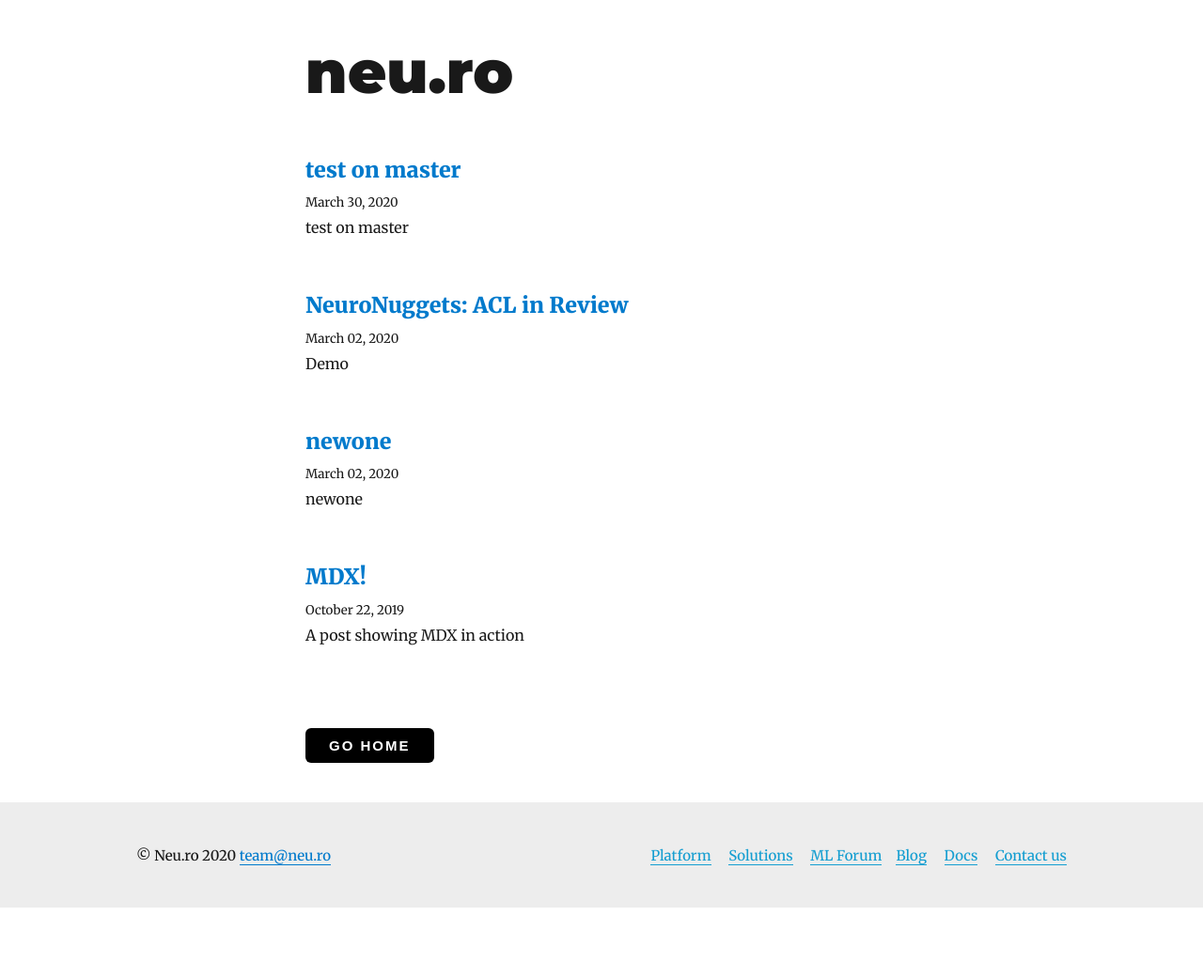
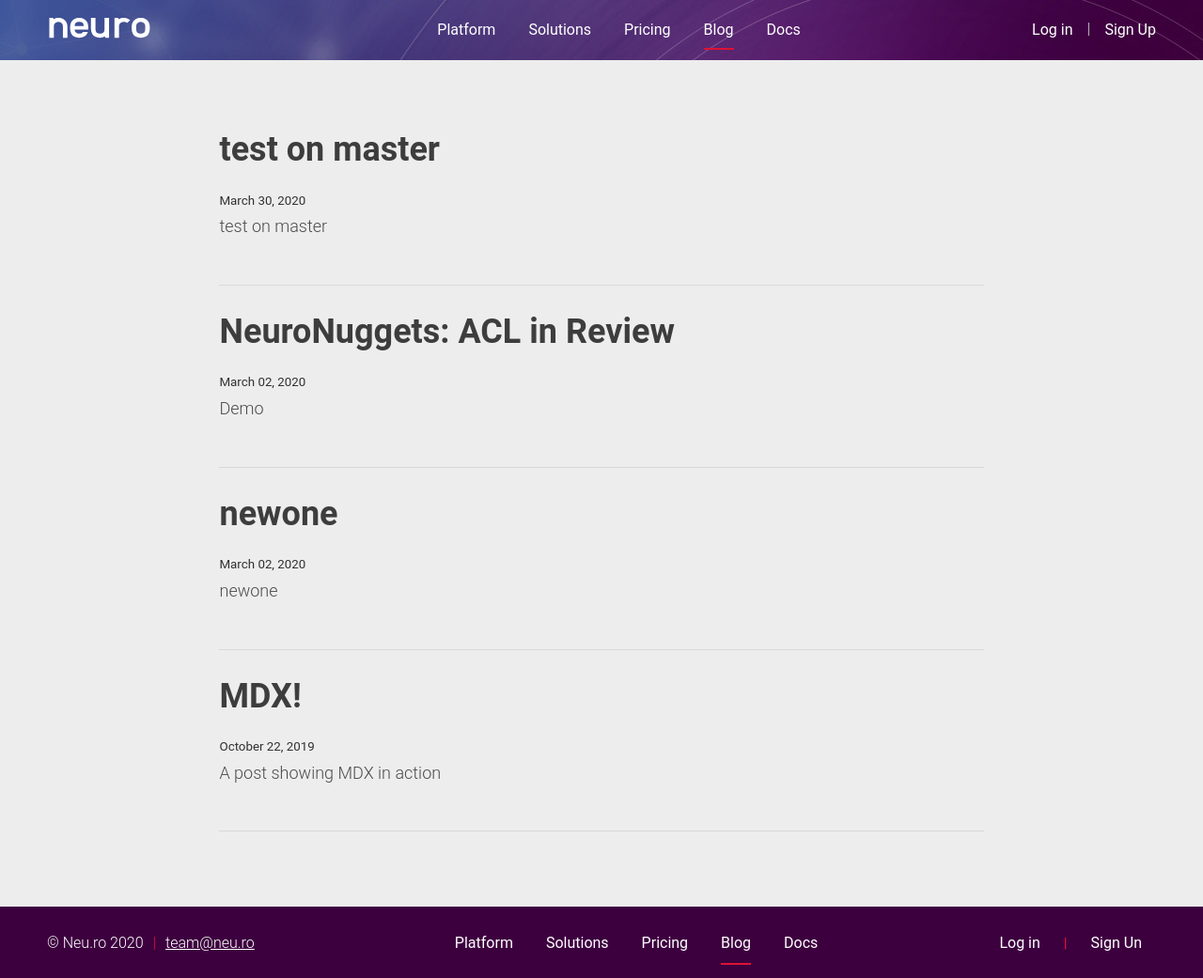
Before and after one commit to neuro-inc/platform-blog, a Gatsby site: page / in a window 1280 px wide. Shown: the whole page at 94% size. Before the commit the page ends 966 px from the top, so only its background shows below. Built offline with nearby package versions, Linux system fonts and the light colour scheme; Gatsby itself is replaced by a stand-in of ours; some packages are replaced by stand-ins of ours.

Commit message:
Styled Blog

```diff
--- /dev/null
+++ b/src/components/footer.js
@@ -0,0 +1,81 @@
+import React from 'react'
+import styled from 'styled-components'
+import Menu from './menu'
+
+export default function Footer () {
+  return (
+    <FooterWrap>
+      <FooterContent>
+        <ColLeft>
+          © Neu.ro {new Date().getFullYear()}
+          <Sep>|</Sep>
+          <a
+            href='mailto:team@neu.ro'
+            rel='noopener noreferrer'
+            target='_blank'
+          >
+            team@neu.ro
+          </a>
+        </ColLeft>
+        <Menu />
+        <div>
+          <NavItem href=''>Log in</NavItem>
+          <Sep>|</Sep>
+          <NavItem href=''>Sign Un</NavItem>
+        </div>
+      </FooterContent>
+    </FooterWrap>
+  )
+}
+
+const FooterWrap = styled.footer`
+  box-sizing: border-box;
+  padding: 24px 0 22px;
+  background-color: #3d003f;
+  color: #fff;
+  font-size: 15px;
+  line-height: 30px;
+  font-weight: 500;
+
+  @media (--sm-scr) {
+    padding: 20px 0;
+    line-height: 20px;
+  }
+`
+
+const FooterContent = styled.div`
+  display: -webkit-box;
+  display: flex;
+  -webkit-box-pack: justify;
+  justify-content: space-between;
+  -webkit-box-align: center;
+  align-items: center;
+  box-sizing: border-box;
+  margin: 0 auto;
+  padding: 0 20px;
+  max-width: 1050px;
+  max-width: 1220px;
+  width: 100%;
+`
+
+const ColLeft = styled.div`
+  font-weight: 300;
+  font-size: 16px;
+  a {
+    color: #fff;
+  }
+`
+
+const NavItem = styled.a`
+  margin: 0 15px;
+  text-decoration: none !important;
+  color: #fff !important;
+  font-size: 16px;
+  font-weight: 400;
+`
+
+const Sep = styled.span`
+  margin: 0 10px;
+  display: inline-block;
+  color: #dc1335;
+`
--- /dev/null
+++ b/src/components/header.js
@@ -0,0 +1,73 @@
+import React from 'react'
+import styled from 'styled-components'
+import Menu from './menu'
+import { Link } from 'gatsby'
+
+import headerBg from '../../static/assets/HeaderNeo.jpg'
+import LogoImg from '../../static/assets/Logo.svg'
+
+export default function Header () {
+  return (
+    <HeaderWrap>
+      <HeaderInner>
+        <Logo to='' />
+
+        <Menu />
+        <AuthWrap>
+          <Link to=''>Log in</Link>
+          <span>|</span>
+          <Link to=''>Sign Up</Link>
+        </AuthWrap>
+      </HeaderInner>
+    </HeaderWrap>
+  )
+}
+
+const HeaderWrap = styled.header`
+  background:url(${headerBg});
+  background-position: 50% 0;
+  background-repeat: no-repeat;
+  position: fixed;
+  top: 0;
+  left: 0;
+  right: 0;
+  width: 100%;
+`
+
+const HeaderInner = styled.div`
+  display: flex;
+  justify-content: space-between;
+  align-items: center;
+  box-sizing: border-box;
+  padding: 0 20px;
+  max-width: 1220px;
+  width: 100%;
+  margin: auto;
+  min-height: 64px;
+`
+
+const Logo = styled(Link)`
+  display: inline-block;
+  width: 134px;
+  height: 27px;
+  background-image: url(${LogoImg});
+  background-repeat: no-repeat;
+  background-position: center;
+  background-size: contain;
+  line-height: 1;
+`
+
+const AuthWrap = styled.div`
+  a {
+    color: #fff !important;
+    text-decoration: none;
+    font-size: 16px;
+  }
+  span {
+    display: inline-block;
+    color: #aaa;
+    position: relative;
+    margin: 0 15px;
+    top: -1px;
+  }
+`
--- a/src/components/layout.js
+++ b/src/components/layout.js
@@ -1,192 +1,56 @@
-import React from "react"
-import { Link } from "gatsby"
-import styled from "styled-components"
+import React from 'react'
+import styled, { createGlobalStyle } from "styled-components"
 
-import { rhythm, scale } from "../utils/typography"
+import { rhythm } from '../utils/typography'
+import Header from './header'
+import Footer from './footer'
+
+const GlobalStyle = createGlobalStyle`
+  body {
+    background: #ededed;
+  }
+  a, a:visited {
+    color: #dc1335;
+  }
+  p {
+    color: #4b4b4b;
+    font-weight: 300;
+    font-size: 18px;
+  }
+`
 
 class Layout extends React.Component {
-  render() {
-    const { location, title, children } = this.props
-    const rootPath = `${__PATH_PREFIX__}/`
-    const blogPath = `${__PATH_PREFIX__}/blog/`
-    let header
-
-    if (location.pathname === rootPath || location.pathname === blogPath) {
-      header = (
-        <h1
-          style={{
-            ...scale(1.5),
-            marginBottom: rhythm(1.5),
-            marginTop: 0,
-          }}
-        >
-          <Link
+  render () {
+    const { children } = this.props
+    return (
+      <>
+        <GlobalStyle />
+        <Wrapper>
+          <Header />
+          <div
             style={{
-              boxShadow: `none`,
-              textDecoration: `none`,
-              color: `inherit`,
+              marginLeft: 'auto',
+              marginRight: 'auto',
+              maxWidth: rhythm(32)
             }}
-            to={location.pathname === blogPath ? `/blog/` : `/`}
           >
-            {title}
-          </Link>
-        </h1>
-      )
-    } else {
-      header = (
-        <h3
-          style={{
-            fontFamily: `Montserrat, sans-serif`,
-            marginTop: 0,
-          }}
-        >
-          <Link
-            style={{
-              boxShadow: `none`,
-              textDecoration: `none`,
-              color: `inherit`,
-            }}
-            to={`/`}
-          >
-            {title}
-          </Link>
-        </h3>
-      )
-    }
-    return (
-      <Wrapper>
-        <div
-          style={{
-            marginLeft: `auto`,
-            marginRight: `auto`,
-            maxWidth: rhythm(24),
-            padding: `${rhythm(1.5)} ${rhythm(3 / 4)}`,
-          }}
-        >
-          <header>{header}</header>
-          <main>{children}</main>
-        </div>
-        <Footer>
-          <FooterContent>
-            <div>
-              © Neu.ro {new Date().getFullYear()}
-              {` `}
-              <a
-                href="mailto:team@neu.ro"
-                rel="noopener noreferrer"
-                target="_blank"
-              >
-                team@neu.ro
-              </a>
-            </div>
-            <Navigation>
-              <NavigationColumn>
-                {` `}{" "}
-                <NavItem aria-current="page" href="https://neu.ro/">
-                  Platform
-                </NavItem>
-                {` `}{" "}
-                <NavItem href="https://neu.ro/consulting">Solutions</NavItem>
-                {` `}
-                <NavItem
-                  href="https://forum.neu.ro"
-                  rel="noopener noreferrer"
-                  target="_blank"
-                  to="https://forum.neu.ro"
-                >
-                  ML Forum
-                </NavItem>
-              </NavigationColumn>
-              {` `}
-              <NavigationColumn>
-                {` `}
-                <NavItem
-                  href="https://medium.com/@Neuromation"
-                  rel="noopener noreferrer"
-                  target="_blank"
-                  to="https://medium.com/@Neuromation"
-                >
-                  Blog
-                </NavItem>
-                {` `}
-                <NavItem href="https://neu.ro/docs">Docs</NavItem>
-                {` `}
-                <NavItem
-                  href="https://get.neu.ro/platform-early-adopters"
-                  rel="noopener noreferrer"
-                  target="_blank"
-                  to="https://get.neu.ro/platform-early-adopters"
-                >
-                  Contact us
-                </NavItem>
-              </NavigationColumn>
-            </Navigation>
-          </FooterContent>
-        </Footer>
-      </Wrapper>
+            <main
+              style={{
+                padding: `${rhythm(1.5)} ${rhythm(3 / 4)}`
+              }}
+            >{children}
+            </main>
+          </div>
+          <Footer />
+        </Wrapper>
+      </>
     )
   }
 }
 
-const NavItem = styled.a`
-  margin-left: 15px;
-  text-decoration: none !important;
-  color: #159ed1;
-`
 const Wrapper = styled.div`
   min-height: 100vh;
-`
-
-const Footer = styled.footer`
-  padding: 42px 0 40px;
-  background-color: #ededed;
-  font-size: 15px;
-  line-height: 30px;
-  font-weight: 500;
-
-  @media (--sm-scr) {
-    padding: 20px 0;
-    line-height: 20px;
-  }
-`
-
-const FooterContent = styled.div`
-  display: -webkit-box;
-  display: flex;
-  -webkit-box-pack: justify;
-  justify-content: space-between;
-  -webkit-box-align: center;
-  align-items: center;
-  box-sizing: border-box;
-  margin: 0 auto;
-  padding: 0 30px;
-  max-width: 1050px;
-  width: 100%;
-`
-
-const Navigation = styled.div`
-  display: flex;
-  align-items: center;
-
-  @media (--sm-scr) {
-    width: 100%;
-    align-items: flex-start;
-    margin: 20px 0;
-  }
-`
-
-const NavigationColumn = styled.div`
-  @media (--lg-scr) {
-    & + & {
-      margin-left: 15px;
-    }
-  }
-
-  @media (--sm-scr) {
-    display: flex;
-    flex-direction: column;
-    flex-grow: 1;
-  }
+  padding-top: 80px;
 `
 
 export default Layout
--- /dev/null
+++ b/src/components/menu.js
@@ -0,0 +1,42 @@
+import React from 'react'
+import styled from 'styled-components'
+
+export default function Menu () {
+  return (
+    <Navigation>
+      <NavItem href='https://neu.ro/'>Platform</NavItem>
+      <NavItem href='https://neu.ro/consulting'>Solutions</NavItem>
+      <NavItem href='https://neu.ro/pricing'>Pricing</NavItem>
+      <NavItem className='active' href='/'>Blog</NavItem>
+      <NavItem href='https://neu.ro/docs'>Docs</NavItem>
+    </Navigation>
+  )
+}
+
+const Navigation = styled.nav`
+  display: flex;
+  list-style: none;
+  margin: 0;
+`
+
+const NavItem = styled.a`
+  margin-left: 35px;
+  text-decoration: none !important;
+  color: #fff !important;
+  font-size: 16px;
+  font-weight: 400;
+  position: relative;
+  &:hover {
+    opacity: .8;
+  }
+  &.active:after {
+    content: "";
+    width: 100%;
+    height: 2px;
+    background: #fff;
+    position: absolute;
+    left: 0;
+    bottom: -8px;
+    background-color: #dc1335;
+  }
+`
--- a/src/pages/index.js
+++ b/src/pages/index.js
@@ -1,55 +1,74 @@
-import React from "react"
-import { Link, graphql } from "gatsby"
-
-//import Bio from "../components/bio"
-import Layout from "../components/layout"
-import SEO from "../components/seo"
-import { rhythm } from "../utils/typography"
-import Button from "../components/button"
+import React from 'react'
+import { Link, graphql } from 'gatsby'
+import styled from 'styled-components'
+// import Bio from "../components/bio"
+import Layout from '../components/layout'
+import SEO from '../components/seo'
+// import { rhythm } from "../utils/typography"
+// import Button from "../components/button"
 
 class Index extends React.Component {
-  render() {
+  render () {
     const { data } = this.props
     const siteTitle = data.site.siteMetadata.title
     const posts = data.allMdx.edges
 
     return (
+      <>
         <Layout location={this.props.location} title={siteTitle}>
-        <SEO title="All posts" />
-        <div style={{ margin: "20px 0 40px" }}>
+          <SEO title='All posts' />
+          <div style={{ margin: '20px 0 40px' }}>
             {posts.map(({ node }) => {
               const title = node.frontmatter.title || node.fields.slug
               return (
-              <div key={node.fields.slug}>
-                <h3
-                  style={{
-                    marginBottom: rhythm(1 / 4),
-                  }}
-                >
+                <PostItem key={node.fields.slug}>
+                  <PostTitle>
                     <Link
-                    style={{ boxShadow: `none` }}
+                      style={{ boxShadow: 'none' }}
                       to={`blog${node.fields.slug}`}
                     >
                       {title}
                     </Link>
-                </h3>
+                  </PostTitle>
                   <small>{node.frontmatter.date}</small>
                   <p
                     dangerouslySetInnerHTML={{
-                    __html: node.frontmatter.description || node.excerpt,
+                      __html: node.frontmatter.description || node.excerpt
                     }}
                   />
-              </div>
+                </PostItem>
               )
             })}
           </div>
-        <Link to="/">
-          <Button marginTop="85px">Go Home</Button>
-        </Link>
         </Layout>
+      </>
     )
   }
 }
+
+const PostItem = styled.div`
+  /* border-radius: 30px;
+  background: #ededed;
+  box-shadow: -7px -7px 10px #fff,5px 5px 8px rgba(0,0,0,.2);
+  padding: 30px;
+  margin-bottom: 40px; */
+
+  padding: 0 0 20px 0;
+  margin: 0 0 30px 0;
+  border-bottom: 1px solid #dad9d9;
+`
+
+const PostTitle = styled.h3`
+  margin: 0 0 20px 0;
+  font-size: 36px;
+  a {
+    color: #3d3d3d;
+    text-decoration: none;
+    &:hover {
+      text-decoration: underline;
+    }
+  }
+`
 
 export default Index
 
--- a/src/utils/typography.js
+++ b/src/utils/typography.js
@@ -1,17 +1,25 @@
 import Typography from "typography"
-import Wordpress2016 from "typography-theme-wordpress-2016"
+// import Wordpress2016 from "typography-theme-wordpress-2016"
 
-Wordpress2016.overrideThemeStyles = () => {
-  return {
-    "a.gatsby-resp-image-link": {
-      boxShadow: `none`,
-    },
-  }
-}
+// Wordpress2016.overrideThemeStyles = () => {
+//   return {
+//     "a.gatsby-resp-image-link": {
+//       boxShadow: `none`,
+//     },
+//   }
+// }
 
-delete Wordpress2016.googleFonts
+// delete Wordpress2016.googleFonts
 
-const typography = new Typography(Wordpress2016)
+// const typography = new Typography(Wordpress2016)
+
+const typography = new Typography({
+  baseFontSize: '16px',
+  baseLineHeight: 1.666,
+  headerFontFamily: ['Roboto', 'serif'],
+  bodyFontFamily: ['Roboto', 'serif']
+  // See below for the full list of options.
+})
 
 // Hot reload typography in development.
 if (process.env.NODE_ENV !== `production`) {
```
Also changed, not shown: src/templates/blog-post.js (+19 -18 lines), static/assets/headerNeo.jpg (added), static/assets/logo.svg (added), 1 other file. Lines whose indentation alone changed are shown as unchanged.
